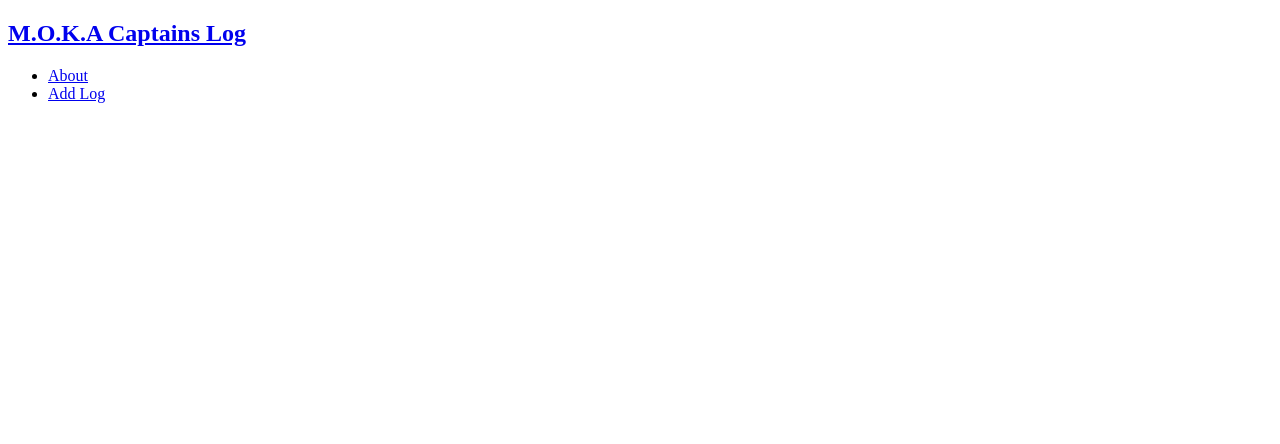
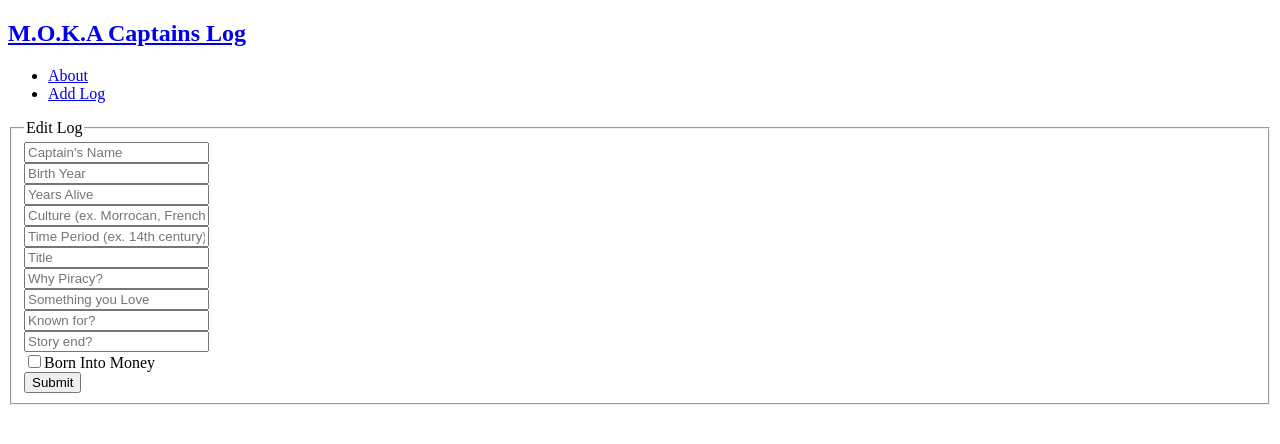
Before and after one commit to markediahinds/lab-express-connect-react-captains-log, a React (Vite) app: page /logs/1/edit in a window 1280 px wide. Shown: the top 444 px of the page. Built offline with nearby package versions, Linux system fonts and the light colour scheme; no server answers.

Commit message:
Functionality: 100% Complete [Front-End Pages, Routes, Imports/Exports] ||| Styling: 0% Complete

```diff
--- a/src/App.jsx
+++ b/src/App.jsx
@@ -4,7 +4,9 @@ import NavBar from './Components/NavBar'
 import Home from './Pages/Home'
 import Show from './Pages/Show'
 import New from './Pages/New'
+import Edit from './Pages/Edit'
 import Four0Four from './Components/Four0Four'
+
 
 function App() {
 
@@ -12,9 +14,11 @@ function App() {
       <div>
         <NavBar/>
         <Routes>
+          <Route path='/' element={<Navigate to='/logs' replace/>}/>
           <Route path='/logs' element={<Home/>}/>
           <Route path='/logs/new' element={<New/>}/>
           <Route path='/logs/:id' element={<Show/>}/>
+          <Route path='logs/:id/edit' element={<Edit/>}/>
           <Route path='*' element={<Four0Four/>}/>
         </Routes>
       </div>
--- a/src/Pages/Edit.jsx
+++ b/src/Pages/Edit.jsx
@@ -0,0 +1,161 @@
+import React, { useState, useEffect } from 'react';
+import { Link, useNavigate, useParams } from 'react-router-dom'
+
+const Edit = () => {
+    const API = import.meta.env.VITE_BASE_URL
+    const navigate = useNavigate()
+    const { id } = useParams()
+    const [editedLog, setEditedLog] = useState({
+        captainName: '',
+        yearBorn: '',
+        yearsAlive: '',
+        culture: '',
+        timePeriod: '',
+        // bornIntoMoney: false,
+        title: '',
+        whyPiracy: '',
+        somethingILoveAboutHer: '',
+        knownFor: '',
+        storyEnds: '',
+        is_bornIntoMoney: false
+    })
+
+useEffect(() => {
+    fetch(`${API}/${id}`)
+    .then(res => res.json())
+    .then(res => {setEditedLog((prevState) => res)})
+    .catch(err => console.error(err))
+}, [id])
+
+const handleChange = (e) => {
+    setEditedLog((prevState) => {
+        return { ...prevState, [e.target.name]: [e.target.value] }
+    })
+}
+
+const handleCheckBox = (e) => {
+    setEditedLog((prevState) => {
+        const important = !editedLog.is_bornIntoMoney
+        return { ...prevState, is_bornIntoMoney: important }
+    })
+}
+
+const handleSubmit = (e) => {
+    e.preventDefault()
+    fetch(`${API}/${id}`, {
+        method: 'PUT',
+        body: JSON.stringify(editedLog),
+        headers: {
+            'Content-Type': 'application/json'
+        }
+    })
+        .then(res => res.json())
+        .then(res => {
+            console.log(res)
+            navigate(`/logs/${id}`)
+        })
+        .catch(err => console.error(err))
+    }
+
+
+    return (
+        <div>
+            <form onSubmit={handleSubmit}>
+            <fieldset>
+                <legend>Edit Log</legend>
+                <input
+                    type="text"
+                    placeholder="Captain's Name"
+                    name="captainName"
+                    value={editedLog.captainName}
+                    onChange={handleChange}
+                />
+                <br/>
+                <input
+                    type="text"
+                    placeholder='Birth Year'
+                    name="yearBorn"
+                    value={editedLog.yearBorn}
+                    onChange={handleChange}
+                />
+                <br/>
+                <input
+                    type="text"
+                    placeholder='Years Alive' // idea: Death Year entered so yearsAlive is calculated and updated in back-end data once submitted
+                    name="yearsAlive"
+                    value={editedLog.yearsAlive}
+                    onChange={handleChange}
+                />
+                <br/>
+                  <input
+                    type="text"
+                    placeholder="Culture (ex. Morrocan, French, Irish)" // I'd give a drop down list of all options
+                    name="culture"
+                    value={editedLog.culture}
+                    onChange={handleChange}
+                />
+                <br/>
+                  <input
+                    type="text"
+                    placeholder="Time Period (ex. 14th century)" // drop down of a few centuries, other to incl. addtl
+                    name="timePeriod"
+                    value={editedLog.timePeriod}
+                    onChange={handleChange}
+                />
+                <br/>
+                  <input
+                    type="text"
+                    placeholder="Title" // choose a title for this Captain's Book
+                    name="title"
+                    value={editedLog.title}
+                    onChange={handleChange}
+                />
+                <br/>
+                  <input
+                    type="text"
+                    placeholder="Why Piracy?" // why did they choose the life of piracy? the start of their piracy story.
+                    name="whyPiracy"
+                    value={editedLog.whyPiracy}
+                    onChange={handleChange}
+                />
+                <br/>
+                  <input
+                    type="text"
+                    placeholder="Something you Love" // about this Captain // give prompts
+                    name="somethingILoveAboutHer"
+                    value={editedLog.somethingILoveAboutHer}
+                    onChange={handleChange}
+                />
+                <br/>
+                  <input
+                    type="text"
+                    placeholder="Known for?" // What are they known for? // may we search the internet to match name and give suggestions?
+                    name="knownFor"
+                    value={editedLog.knownFor}
+                    onChange={handleChange}
+                />
+                <br/>
+                  <input
+                    type="text"
+                    placeholder="Story end?" // How does their story end
+                    name="storyEnds"
+                    value={editedLog.storyEnds}
+                    onChange={handleChange}
+                />
+                <br/>
+                  <input
+                    type="checkbox"
+                    id="bornIntoMoney"
+                    checked={editedLog.bornIntoMoney}
+                    onChange={handleCheckBox}
+                />
+                <label htmlFor="bornIntoMoney">Born Into Money</label>
+                <br/>
+                <input type="submit" value="Submit"/>
+            </fieldset>
+        </form>
+        </div>
+    );
+};
+
+export default Edit;
--- a/src/Pages/New.jsx
+++ b/src/Pages/New.jsx
@@ -7,7 +7,6 @@ import { useNavigate } from 'react-router-dom';
 const New = () => {
     const API = import.meta.env.VITE_BASE_URL
     const navigate = useNavigate()
-
     const [newLog, setNewLog] = useState({
         captainName: '',
         yearBorn: '',
@@ -23,6 +22,7 @@ const New = () => {
         is_bornIntoMoney: false
     })
 
+
     const handleChange = (e) => {
         setNewLog((prevState) => {
             return { ...prevState, [e.target.name]: e.target.value }
@@ -34,6 +34,24 @@ const New = () => {
             const bornIntoMoney = !newLog.bornIntoMoney
             return { ...prevState, is_bornIntoMoney: bornIntoMoney }
         })
+    }
+
+    const handleSubmit = (e) => {
+        e.preventDefault()
+        fetch(API, {
+            method: 'POST',
+            body: JSON.stringify(newLog),
+            headers: {
+                'Content-Type' : 'application/json'
+            }
+        })
+        .then(res => res.json())
+        .then(res => {
+            console.log(res)
+            navigate('/logs')
+        })
+        .catch(err => console.error(err))
+
     }
 
 
@@ -67,7 +85,7 @@ const New = () => {
                 <br/>
                   <input
                     type="text"
-                    placeholder="Culture (ex. Morracan, French, Irish)" // I'd give a drop down list of all options
+                    placeholder="Culture (ex. Morrocan, French, Irish)" // I'd give a drop down list of all options
                     name="culture"
                     value={newLog.culture}
                     onChange={handleChange}
@@ -81,26 +99,9 @@ const New = () => {
                     onChange={handleChange}
                 />
                 <br/>
-                {/* <input
-                    type="radio"
-                    id="moneyTrue"
-                    name="bornIntoMoney"
-                    value={newLog.bornIntoMoney}
-                    onChange={handleRadioBtn}
-                />
-                <label for='moneyTrue'>Born Into Money</label>
-                <input
-                    type="radio"
-                    id="moneyFalse"
-                    name="bornIntoMoney"
-                    value={newLog.bornIntoMoney}
-                    onChange={handleRadioBtn}
-                />
-                <label for='moneyTrue'>NOT Born Into Money/Poverty</label> */}
-                <br/>
                   <input
                     type="text"
-                    placeholder="Title this Captain's Book"
+                    placeholder="Title" // choose a title for this Captain's Book
                     name="title"
                     value={newLog.title}
                     onChange={handleChange}
@@ -108,7 +109,7 @@ const New = () => {
                 <br/>
                   <input
                     type="text"
-                    placeholder="Why the life of Piracy?"
+                    placeholder="Why Piracy?" // why did they choose the life of piracy? the start of their piracy story.
                     name="whyPiracy"
                     value={newLog.whyPiracy}
                     onChange={handleChange}
@@ -116,7 +117,7 @@ const New = () => {
                 <br/>
                   <input
                     type="text"
-                    placeholder="Something you Love about this Captain"
+                    placeholder="Something you Love" // about this Captain // give prompts
                     name="somethingILoveAboutHer"
                     value={newLog.somethingILoveAboutHer}
                     onChange={handleChange}
@@ -124,7 +125,7 @@ const New = () => {
                 <br/>
                   <input
                     type="text"
-                    placeholder="Tell us what they are Known for"
+                    placeholder="Known for?" // What are they known for? // may we search the internet to match name and give suggestions?
                     name="knownFor"
                     value={newLog.knownFor}
                     onChange={handleChange}
@@ -132,19 +133,19 @@ const New = () => {
                 <br/>
                   <input
                     type="text"
-                    placeholder="How does their story end?"
+                    placeholder="Story end?" // How does their story end
                     name="storyEnds"
                     value={newLog.storyEnds}
                     onChange={handleChange}
                 />
-                <br />
+                <br/>
                   <input
                     type="checkbox"
                     id="bornIntoMoney"
                     checked={newLog.bornIntoMoney}
                     onChange={handleCheckBox}
                 />
-                <label htmlFor="bornIntoMoney">True</label>
+                <label htmlFor="bornIntoMoney">Born Into Money</label>
                 <br/>
                 <input type="submit" value="Submit"/>
             </fieldset>
--- a/src/Pages/Show.jsx
+++ b/src/Pages/Show.jsx
@@ -1,10 +1,22 @@
 import React, { useState, useEffect } from 'react';
-import { useParams } from 'react-router-dom'
+import { Link, useParams, useNavigate } from 'react-router-dom'
 
 const Show = () => {
     const API = import.meta.env.VITE_BASE_URL
+    const navigate = useNavigate()
+    const { id } = useParams()
     const [captainDetails, setCaptainDetails] = useState(null)
-    const { id } = useParams()
+
+    const handleDelete = () => {
+        fetch(`${API}/${id}`, {
+            method: 'DELETE'
+        })
+            .then(res => res.json())
+            .then(res => {
+                navigate('/logs')
+            })
+            .catch(err => console.error(err))
+    }
 
     useEffect(() => {
         fetch(`${API}/${id}`)
@@ -13,12 +25,19 @@ const Show = () => {
             .catch(err => console.error(err))
     }, [])
 
+    if(!captainDetails) return <div>Loading...</div>
     return (
         <div>
             { captainDetails &&
                 <div>
                     <h3>Meet Captain {captainDetails.captainName}!</h3>
-                    <h5>Born in the Year {captainDetails.yearBorn}, she's known for: {captainDetails.knownFor}</h5>
+                    <h5>Born in the Year {captainDetails.yearBorn}</h5>
+                    <h4>Something I love about her story: {captainDetails.somethingILoveAboutHer}</h4>
+                    <Link to={`/logs/${id}/edit`}>
+                        <button>Edit</button>
+                    </Link>
+                    <br/>
+                    <button onClick={handleDelete}>Delete</button>
                 </div>
             }
         </div>
```
